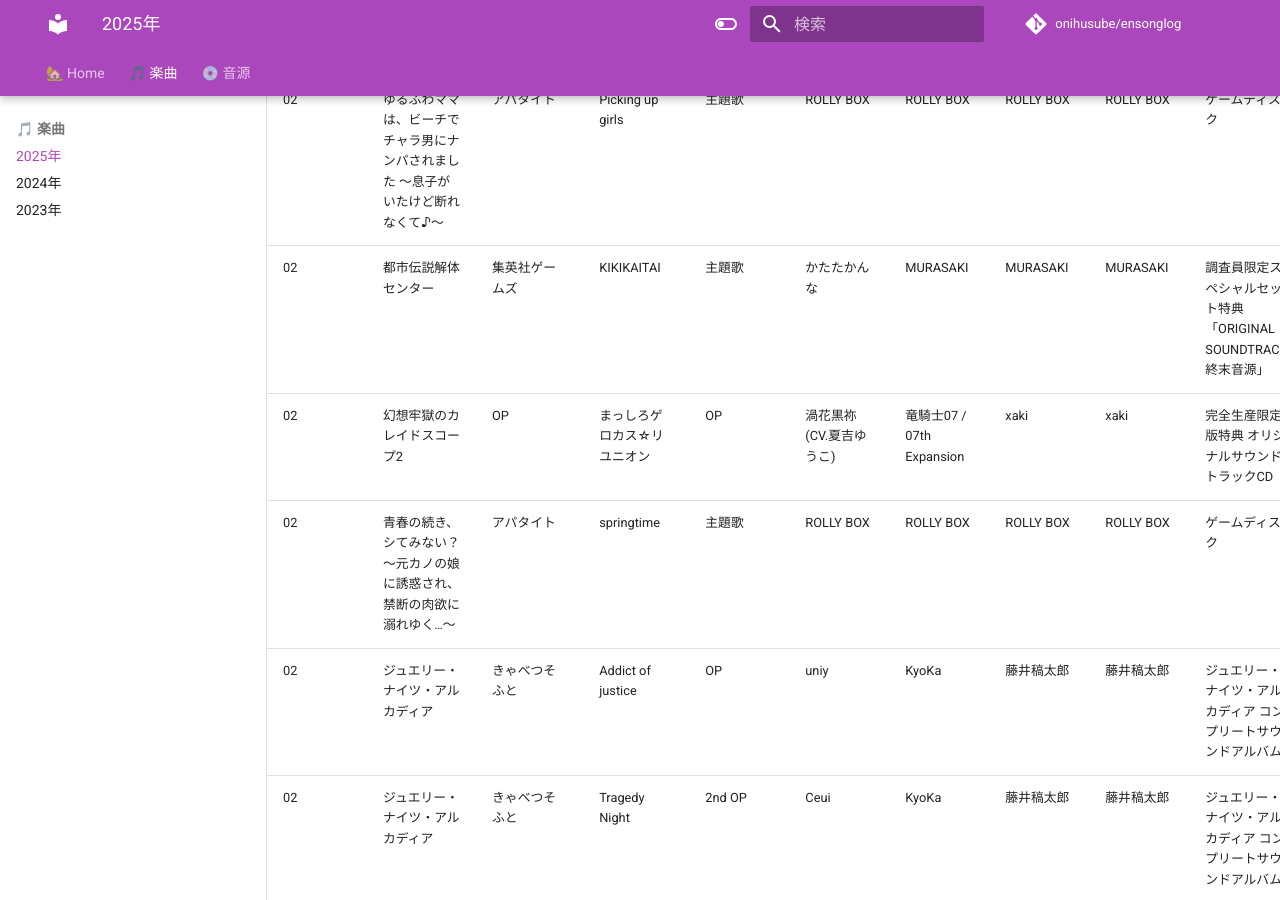
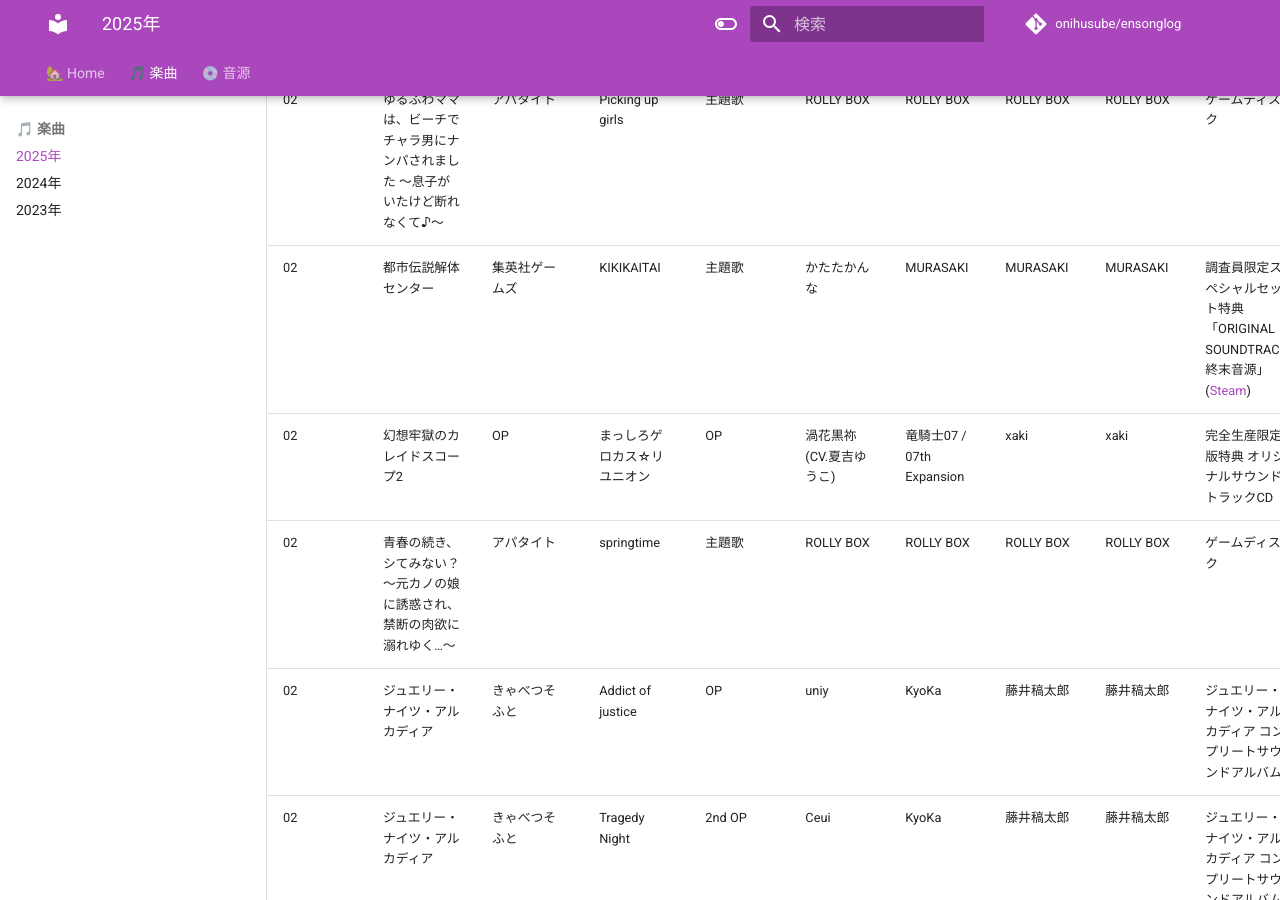
Before and after one commit to onihusube/ensonglog, an MkDocs documentation site: the page built from docs/2025/楽曲.md, in a window 1280 px wide and 900 px high, scrolled down 2543 px. Built offline with MkDocs 1.6.1 and Material for MkDocs 9.7.7, drawn with Linux system fonts in a browser that asks for light colours; emoji names are drawn with the system emoji font; comment, search, counter and statistics services are not loaded.

Commit message:
都市伝説解体センターサントラ配信追記

```diff
--- a/docs/2025/楽曲.md
+++ b/docs/2025/楽曲.md
@@ -31,7 +31,7 @@
 | 01<!--/31--> | ヤっても出られない部屋に閉じ込められたので引き続きもっとヤる話 | Tily | UnEscapable | 主題歌 | 夢乃ゆき | 藤本スミレ | カミヤヒロカズ |  | 初回版ゲームディスク |  | [:fontawesome-brands-youtube:](https://www.youtube.com/watch?v=la7nWh4d3VA) |
 | 02<!--/01--> | Everlasting Flowers | sprite | Convallaria - Ceui ver. - | 主題歌カバー | Ceui | Ceui | 藤永龍太郎 (Elements Garden) | 藤永龍太郎 (Elements Garden) | everlasting flowers Piano Reflections |  |  |
 | 02<!--/07--> | ゆるふわママは、ビーチでチャラ男にナンパされました ～息子がいたけど断れなくて♪～ | アパタイト | Picking up girls | 主題歌 | ROLLY BOX | ROLLY BOX | ROLLY BOX | ROLLY BOX | ゲームディスク |  | [:rabbit:]([url](https://chobit.cc/abg6a)) |
-| 02<!--/13--> | 都市伝説解体センター | 集英社ゲームズ | KIKIKAITAI | 主題歌 | かたたかんな | MURASAKI | MURASAKI | MURASAKI | 調査員限定スペシャルセット特典「ORIGINAL SOUNDTRACK 終末音源」 |  | [:fontawesome-brands-youtube:](https://www.youtube.com/watch?v=CFAYPBhwEWo) |
+| 02<!--/13--> | 都市伝説解体センター | 集英社ゲームズ | KIKIKAITAI | 主題歌 | かたたかんな | MURASAKI | MURASAKI | MURASAKI | 調査員限定スペシャルセット特典「ORIGINAL SOUNDTRACK 終末音源」([Steam](https://store.steampowered.com/app/3449720/_/)) |  | [:fontawesome-brands-youtube:](https://www.youtube.com/watch?v=CFAYPBhwEWo) |
 | 02<!--/14--> | 幻想牢獄のカレイドスコープ2 | OP | まっしろゲロカス☆リユニオン | OP | 渦花黒祢 (CV.夏吉ゆうこ) | 竜騎士07 / 07th Expansion | xaki | xaki | 完全生産限定版特典 オリジナルサウンドトラックCD | | [:fontawesome-brands-youtube:](https://youtu.be/M43suUFlu6o) |
 | 02<!--/14--> | 青春の続き、シてみない？ ～元カノの娘に誘惑され、禁断の肉欲に溺れゆく…～ | アパタイト | springtime | 主題歌 | ROLLY BOX | ROLLY BOX | ROLLY BOX | ROLLY BOX | ゲームディスク |  |  |
 | 02<!--/28--> | ジュエリー・ナイツ・アルカディア | きゃべつそふと | Addict of justice | OP | uniy | KyoKa | 藤井稿太郎 | 藤井稿太郎 | ジュエリー・ナイツ・アルカディア コンプリートサウンドアルバム | mix, mastering: 影虎 | [:fontawesome-brands-youtube:](https://www.youtube.com/watch?v=LV0UBmBluq8) |
```
